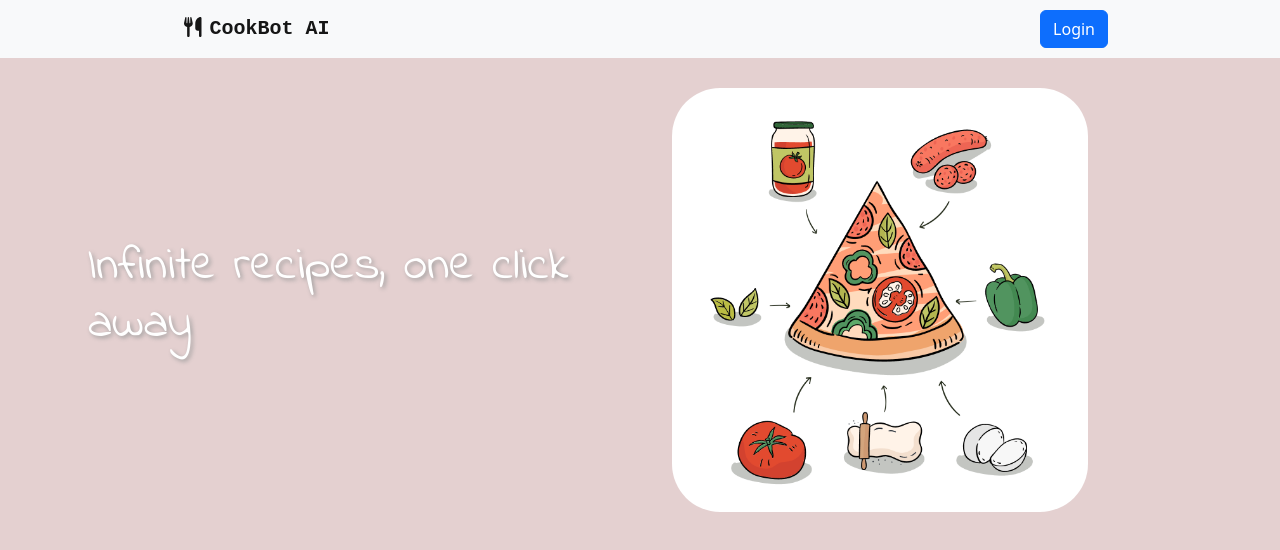
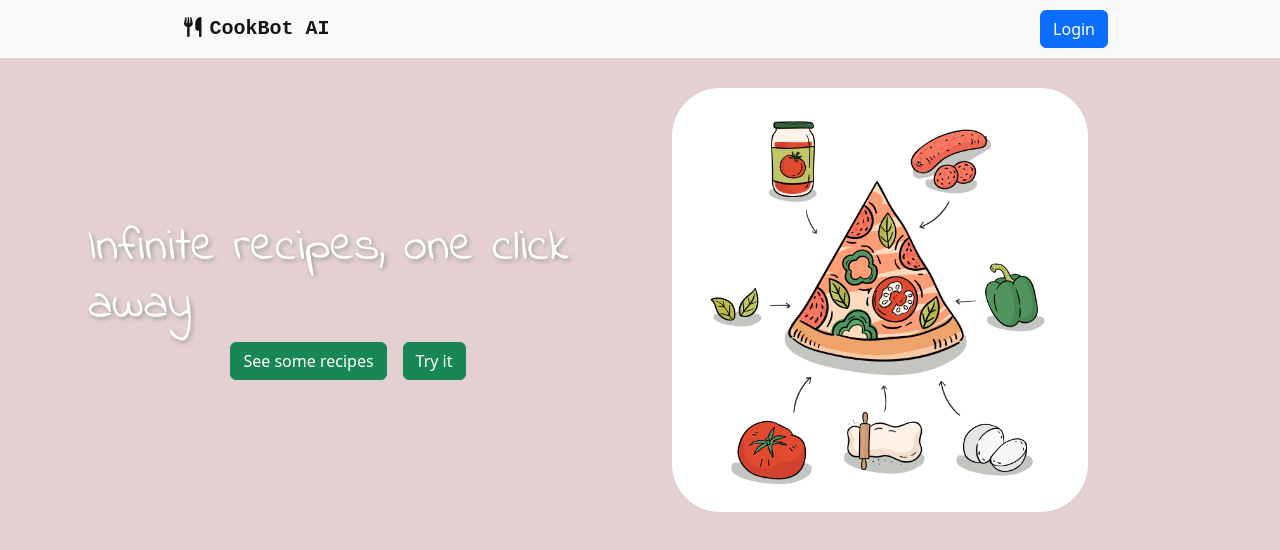
Before and after one commit to cleecoloma/cookbot-ai-app, a React (Vite) app: page / in a window 1280 px wide. Shown: the top 550 px of the page. Built offline with nearby package versions, Linux system fonts and the light colour scheme; no server answers; a web font is replaced by a local one.

Commit message:
added buttons on hero section

```diff
--- a/src/components/Hero.jsx
+++ b/src/components/Hero.jsx
@@ -2,14 +2,17 @@
 
 import React from 'react';
 import '../styles/Hero.css';
+import { Button } from 'react-bootstrap';
 
 function Hero() {
   return (
     <div id='hero-container'>
       <div id='hero-left'>
-        <h2>
-          Infinite recipes, one click away
-        </h2>
+        <h2>Infinite recipes, one click away</h2>
+        <div>
+          <Button variant='success'>See some recipes</Button>
+          <Button variant='success' id='try-it-button'>Try it</Button>
+        </div>
       </div>
       <div id='hero-right'>
         <img id='hero-image' src='../images/pizza.png'></img>
--- a/src/styles/Hero.css
+++ b/src/styles/Hero.css
@@ -11,6 +11,7 @@
   display: flex;
   justify-content: center;
   align-items: center;
+  flex-direction: column;
 }
 
 #hero-left h2 {
@@ -30,3 +31,7 @@
   object-fit: fill;
   border-radius: 3rem;
 }
+
+#try-it-button {
+  margin-left: 1rem;
+}
```
